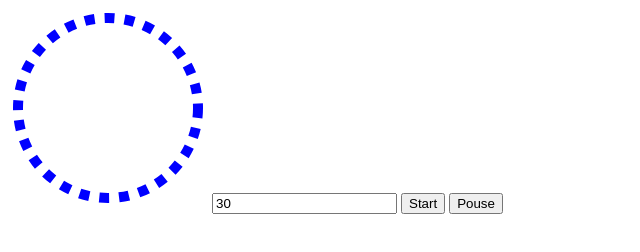
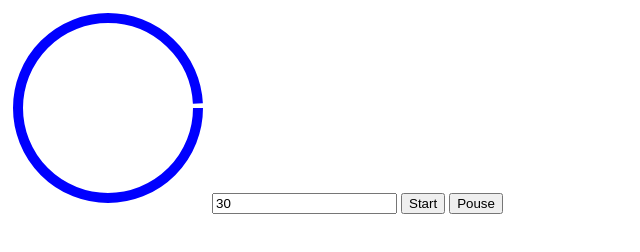
Before and after one commit to BeataJ/drowingAnimations, a plain HTML site: page index.html in a window 1280 px wide. Shown: the whole page, without its empty margins (0-640 px from the left). Drawn offline with Linux system fonts and the light colour scheme.

Commit message:
add 560 to stroke-dasharray 2Pi*90

```diff
--- a/index.html
+++ b/index.html
@@ -12,7 +12,7 @@
 
 <body>
   <svg height="200" width="200">
-    <circle r="90" cx="100" cy="100" stroke="blue" stroke-width="10" fill="transparent" stroke-dasharray="10"/>
+    <circle r="90" cx="100" cy="100" stroke="blue" stroke-width="10" fill="transparent" stroke-dasharray="560"/>
   </svg>
   <input id="duration" value="30">
   <button id="start">Start</button>
```
